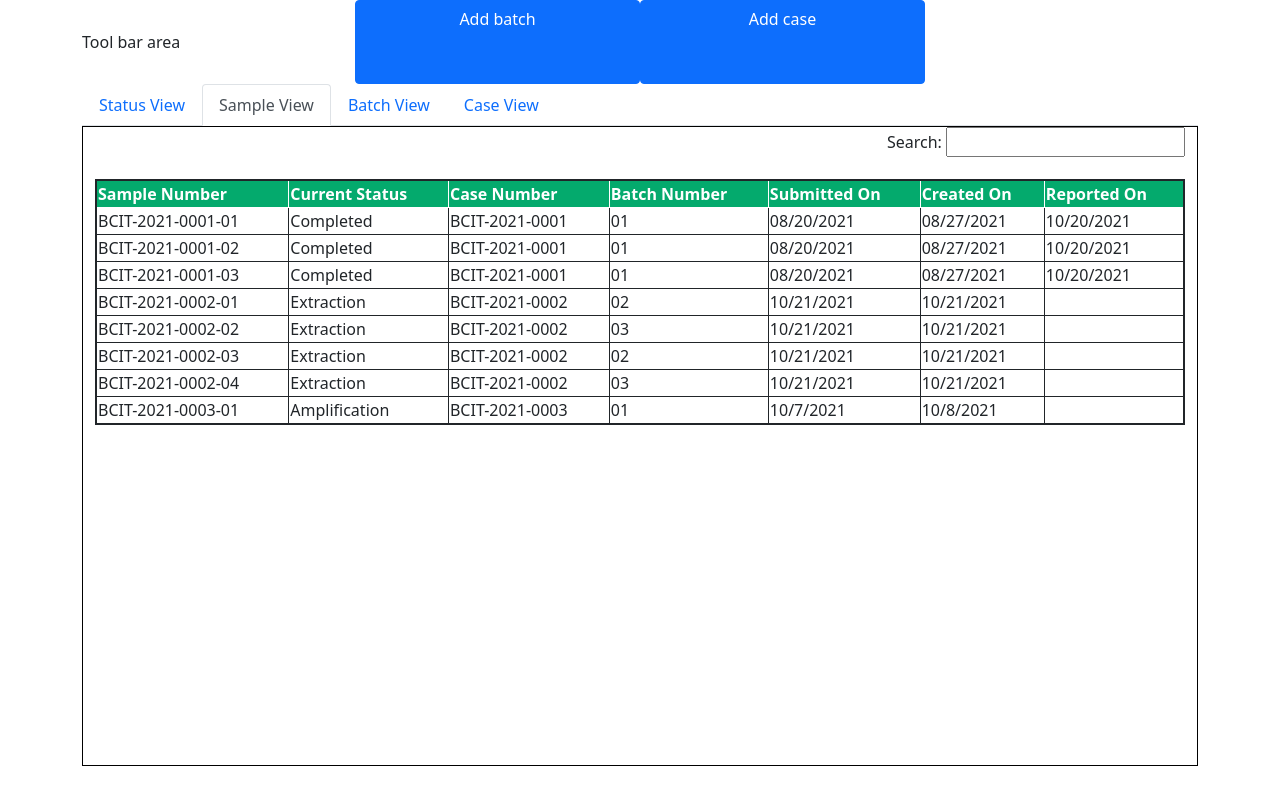
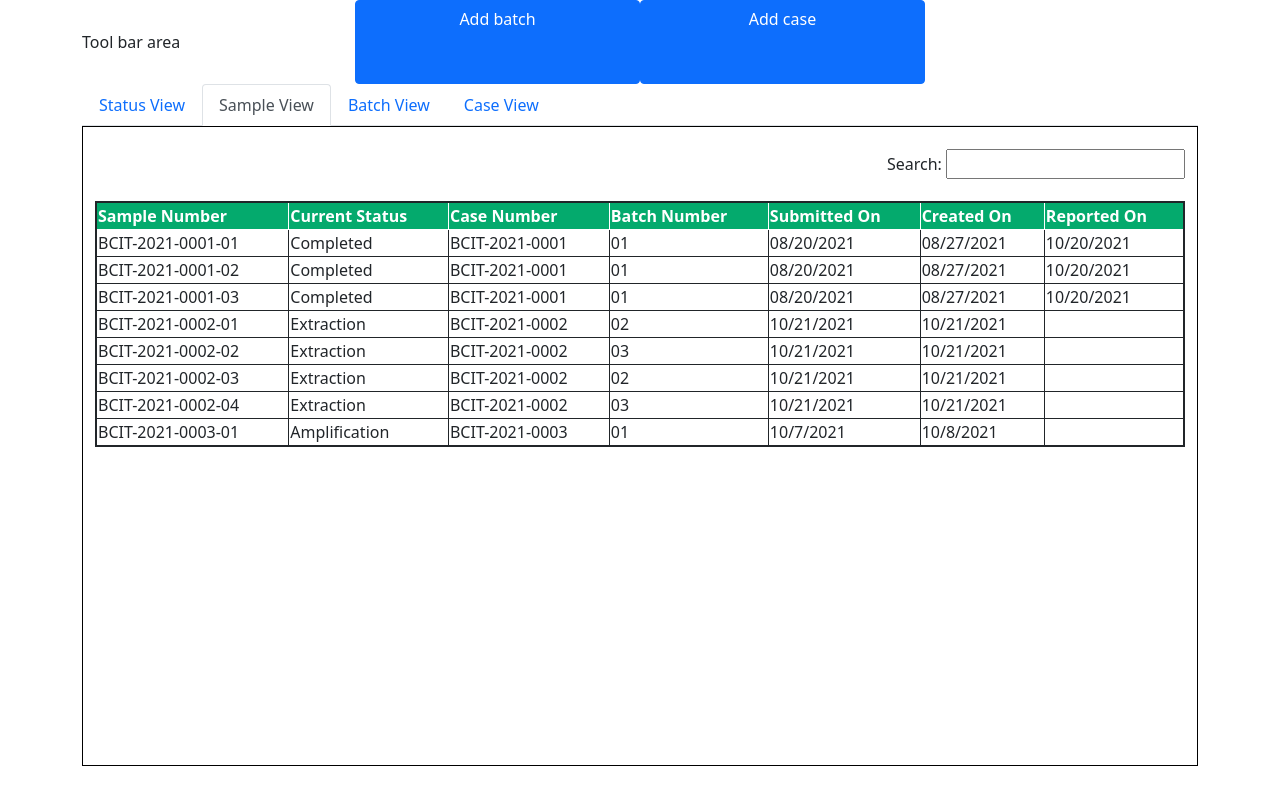
Before and after one commit to CozySchmidt/LeanForensics, a React (Create React App) app: page /sample-view in a window 1280 px wide. Built offline with nearby package versions, Linux system fonts and the light colour scheme.

Commit message:
Minor css change for global filter

```diff
--- a/src/components/sample_views/GlobalFilter.css
+++ b/src/components/sample_views/GlobalFilter.css
@@ -1,4 +1,5 @@
 .samples--search {
     float: right;
+    padding-top: 2%;
     padding-bottom: 2%;
 }
```
